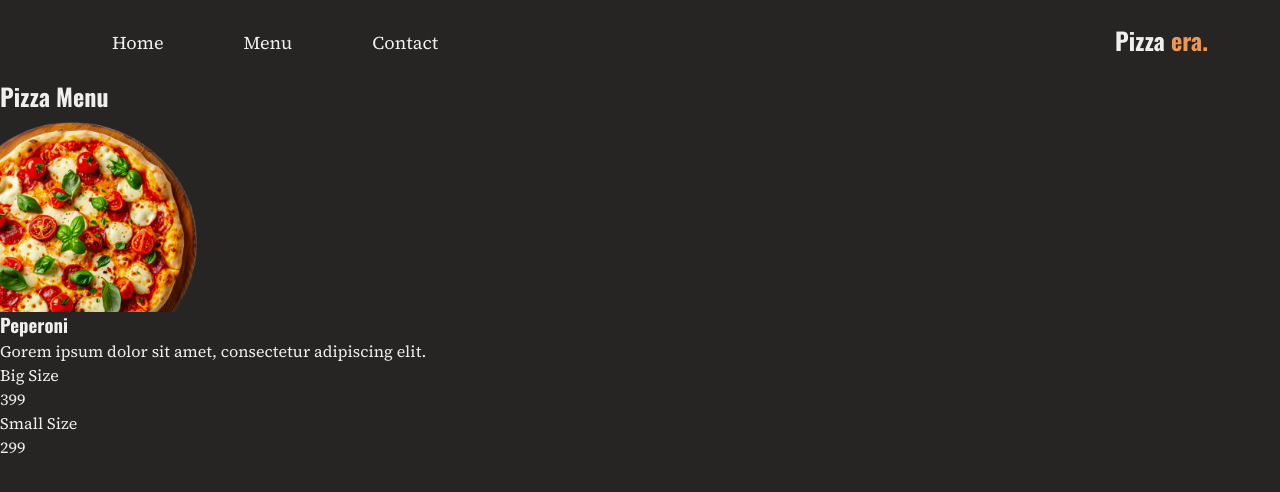
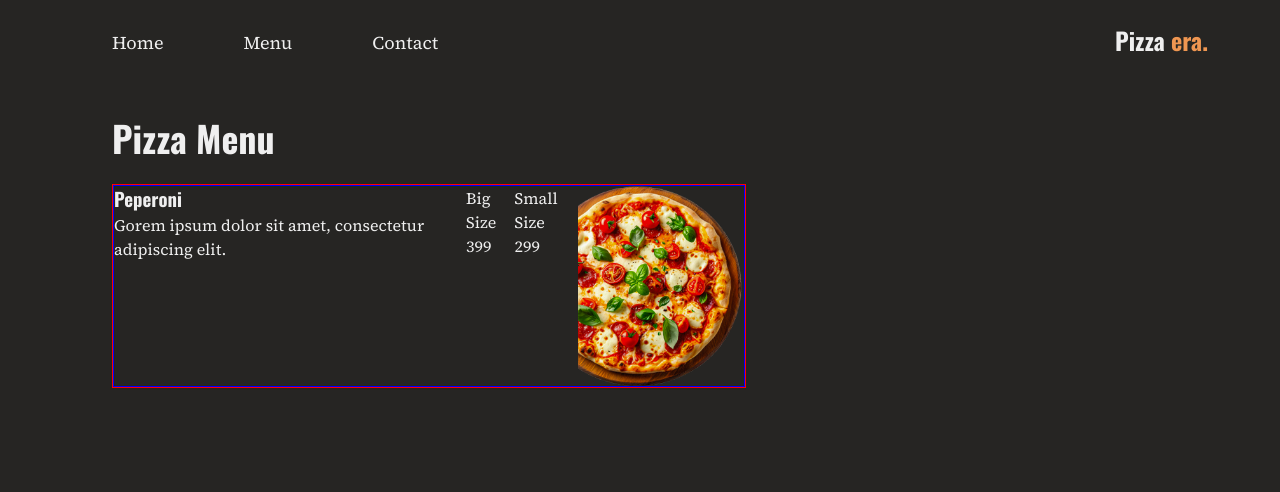
Before and after one commit to gjyannDev/restaurant-page, a website built with webpack: page src/index.html in a window 1280 px wide. Both pictures are taken after a click on the item "Menu". Built offline with nearby package versions, Linux system fonts and the light colour scheme.

Commit message:
Add conditino for the image for left and right position

```diff
--- a/src/components/menuPage.js
+++ b/src/components/menuPage.js
@@ -1,4 +1,7 @@
-function createCard(title, description, priceInfo, price, pizzaImage) {
+import PizzaOne from "/src/assets/pizza-picture.png"
+
+
+function createCard(title, description, priceInfo, price, pizzaImage, imageLoc) {
   //create elements
   const cardContainer = document.createElement("div");
   const priceContainerOne = document.createElement("div");
@@ -10,7 +13,7 @@ function createCard(title, description, priceInfo, price, pizzaImage) {
   const cardPriceInfoTwo = document.createElement("p");
   const cardPriceOne = document.createElement("p");
   const cardPriceTwo = document.createElement("p");
-  const pizzaImg = document.createElement("div");
+  const pizzaImg = document.createElement("img");
 
   cardContainer.setAttribute("class", "card__container");
   cardTitle.setAttribute("class", "card__title");
@@ -29,10 +32,11 @@ function createCard(title, description, priceInfo, price, pizzaImage) {
   cardPriceInfoTwo.textContent = priceInfo[1];
   cardPriceOne.textContent = price[0];
   cardPriceTwo.textContent = price[1];
+  pizzaImg.src = pizzaImage;
+  pizzaImg.alt = "Pizza Image";
   pizzaImg.style.width = "200px";
   pizzaImg.style.height = "200px";
-  pizzaImg.style.backgroundImage = `url(${pizzaImage})`;
-  pizzaImg.style.backgroundSize = "cover"; // Adjusts image size
+  pizzaImg.style.objectFit = "cover"
 
   textContainer.appendChild(cardTitle);
   textContainer.appendChild(cardDes);
@@ -40,10 +44,11 @@ function createCard(title, description, priceInfo, price, pizzaImage) {
   priceContainerOne.appendChild(cardPriceOne);
   priceContainerTwo.appendChild(cardPriceInfoTwo);
   priceContainerTwo.appendChild(cardPriceTwo);
-  cardContainer.appendChild(pizzaImg);
+  (imageLoc === "left") && cardContainer.appendChild(pizzaImg);
   cardContainer.appendChild(textContainer);
   cardContainer.appendChild(priceContainerOne);
   cardContainer.appendChild(priceContainerTwo);
+  (imageLoc === "right") && cardContainer.appendChild(pizzaImg);
 
   return cardContainer;
 }
@@ -69,7 +74,8 @@ export default function MenuPage() {
       "Gorem ipsum dolor sit amet, consectetur adipiscing elit.",
       ["Big Size", "Small Size"],
       ["399", "299"],
-      './assets/pizza-picture.png',
+      PizzaOne,
+      "right",
     )
   );
   menuPageContainer.appendChild(menuHeaderText);
--- a/src/style/style.css
+++ b/src/style/style.css
@@ -107,3 +107,25 @@ li {
   flex-direction: column;
   gap: 40px;
 }
+
+/* Menu page style declarations */
+.menu__page-container {
+  display: flex;
+  margin: var(--size-4xl) 112px 0 112px;
+  flex-direction: column;
+  gap: var(--size-2xl);
+}
+
+.menu__text {
+  font-size: var(--size-4xl);
+}
+
+.menu__container {
+  border: 1px solid red;
+  width: 60%;
+}
+
+.card__container {
+  border: 1px solid blue;
+  display: flex;
+}
```
